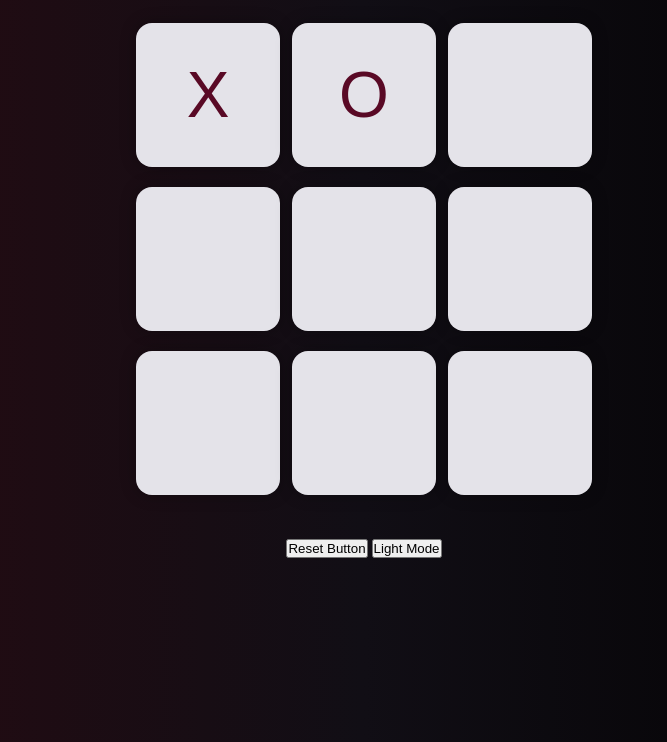
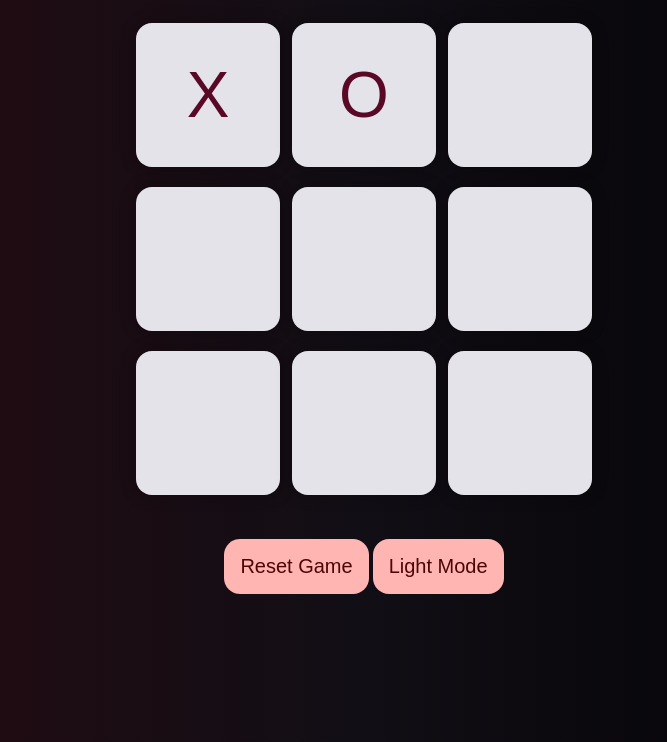
Before and after one commit to Rishika2805/TicTacToe, a plain HTML site: page index.html in a window 1280 px wide. Both pictures are taken after a click on the button "Dark Mode". Shown: the part 58-800 px from the top of the page, without its empty margins (276-943 px from the left). Drawn offline with Linux system fonts and the light colour scheme.

Commit message:
Adding dark Light Button

```diff
--- a/index.html
+++ b/index.html
@@ -22,8 +22,8 @@
 
     </div>
   </div>
-    <button id="reset-but">Reset Button</button>
-    <button id="darklight">Dark Mode</button>
+    <button id="reset-but" class="resetLight">Reset Game</button>
+    <button id="darklight" class="resetLight">Dark Mode</button>
     <script src="script.js"></script>
 </body>
 </html>
--- a/script.js
+++ b/script.js
@@ -2,6 +2,8 @@
 
 let modebut = document.querySelector("#darklight");
 let body = document.querySelector("body");
+let resertbut = document.querySelector("#reset-but");
+let dLbut = document.querySelector("#darklight");
 
 
 let mode = "light";
@@ -12,11 +14,18 @@ modebut.addEventListener("click", ()=>{
         body.classList.add("dark");
         body.classList.remove("light");
         modebut.innerText = "Light Mode";
-
+        resertbut.classList.add("resetDark");
+        resertbut.classList.remove("resetLight");
+        dLbut.classList.add("resetDark");
+        dLbut.classList.remove("resetLight");
     } else {
         mode = "light";
         body.classList.add("light");
         body.classList.remove("dark");
         modebut.innerText = "Dark Mode";
+        resertbut.classList.add("resetLight");
+        resertbut.classList.remove("resetDark");
+        dLbut.classList.add("resetLight");
+        dLbut.classList.remove("resetDark");
     }
 });
--- a/style.css
+++ b/style.css
@@ -42,3 +42,27 @@
     background-color: #e4e3e9;
     color: #590925;
 }
+
+#reset-but {
+    padding: 1rem;
+    font-size: 1.25rem;
+    border: none;
+    border-radius: 1rem;
+}
+
+.resetLight {
+    background-color: #1affd5;
+    color:#590925;
+}
+
+.resetDark {
+     background-color: #ffb6b3;
+     color: #4c0606;
+}
+
+#darklight{
+    padding: 1rem;
+    font-size: 1.25rem;
+    border: none;
+    border-radius: 1rem;
+}
```
